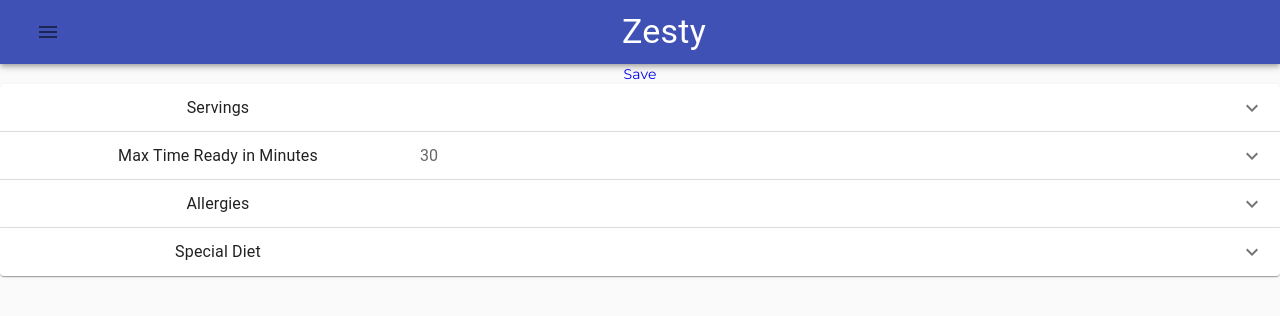
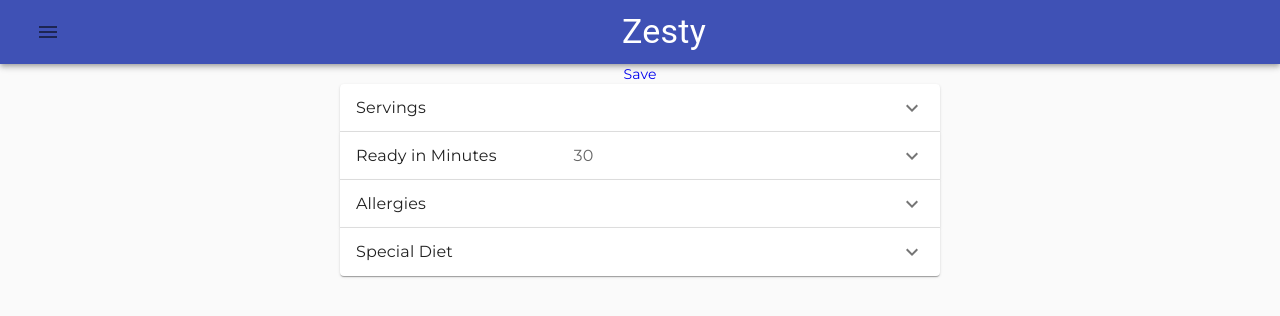
Before and after one commit to Co-Lab-You-Belong-in-Tech/zesty, a React (Create React App) app: page /preferences in a window 1280 px wide. Shown: the top 316 px of the page. Built offline with nearby package versions, Linux system fonts and the light colour scheme.

Commit message:
Adjust styling of Preferences page

```diff
--- a/src/Components/AllergiesOption/AllergiesOption.js
+++ b/src/Components/AllergiesOption/AllergiesOption.js
@@ -1,18 +1,17 @@
 import React, { useState } from 'react'
-
 import Accordion from '@mui/material/Accordion';
 import AccordionDetails from '@mui/material/AccordionDetails';
 import AccordionSummary from '@mui/material/AccordionSummary';
 import Typography from '@mui/material/Typography';
 import ExpandMoreIcon from '@mui/icons-material/ExpandMore';
-
 import CheckboxOption from '../CheckboxOption/CheckboxOption'
 
-function AllergiesOption({ allergyOptions, allergies, setAllergies }) {
+function AllergiesOption({ allergyOptions, setAllergies, accordionClass, allergyListClass, allergyClass }) {
     const [expanded, setExpanded] = useState(false);
     const [checkedState, setCheckedState] = useState(
       new Array(allergyOptions.length).fill(false)
     );
+    const [ allergyArray, setAllergyArray ] = useState([])
 
     const handleAllergies = (position) => {
         const updatedCheckedState = checkedState.map((item, index) =>
@@ -27,6 +26,7 @@
         }
         const allergyQuery = chosenAllergies.join()
         setAllergies(allergyQuery)
+        setAllergyArray(chosenAllergies)
       }
 
       const handleChange = (panel) => (event, isExpanded) => {
@@ -34,16 +34,28 @@
       };
 
     return (
-        <Accordion expanded={expanded === 'panel3'} onChange={handleChange('panel3')}>
+        <Accordion
+            expanded={expanded === 'panel3'}
+            onChange={handleChange('panel3')}
+            className={accordionClass}
+            >
             <AccordionSummary
             expandIcon={<ExpandMoreIcon />}
             aria-controls='panel3bh-content'
             id='panel3bh-header'
             >
-            <Typography sx={{ width: '33%', flexShrink: 0 }}>
+            <Typography sx={{ width: '35%', flexShrink: 0, fontFamily: 'Montserrat', fontWeight: 500, textAlign: 'left' }}>
                 Allergies
             </Typography>
-          <Typography sx={{ color: 'text.secondary' }}>{allergies}</Typography>
+            <Typography sx={{ color: 'text.secondary', fontFamily: 'Montserrat', textAlign: 'left' }}>
+                <div className={allergyListClass}>
+                    {allergyArray.map((allergy) => {
+                        return (
+                            <p className={allergyClass} key={allergy}>{allergy}</p>
+                        )
+                    })}
+                </div>
+            </Typography>
             </AccordionSummary>
             <AccordionDetails>
                 {allergyOptions.map((option, index) => {
--- a/src/Components/CheckboxOption/CheckboxOption.js
+++ b/src/Components/CheckboxOption/CheckboxOption.js
@@ -1,9 +1,11 @@
 import React from 'react'
 import Checkbox from '@mui/material/Checkbox';
 
+import '../RadioOption/Option.css'
+
 function CheckboxOption({ id, title, onChange, checked }) {
     return (
-        <div>
+        <div className="accordion-details">
            <Checkbox
                 checked={checked}
                 onChange={onChange}
--- a/src/Components/MealTabs/MealTabs.js
+++ b/src/Components/MealTabs/MealTabs.js
@@ -12,18 +12,14 @@
     const tabTheme = createTheme({
         breakpoints: {
             values: {
-                xs: 0,
-                sm: 600,
-                md: 900,
-                lg: 1200,
-                xl: 1536,
+                desktop: 600,
             }
         }
     });
 
     const useStyles = makeStyles(() => ({
         tabs: {
-            [tabTheme.breakpoints.up("sm")]: {
+            [tabTheme.breakpoints.up("desktop")]: {
                 width: 600,
                 margin: 'auto'
             }
--- a/src/Components/PreferenceOption/PreferenceOption.js
+++ b/src/Components/PreferenceOption/PreferenceOption.js
@@ -7,7 +7,7 @@
 
 import RadioOption from '../RadioOption/RadioOption'
 
-function PreferenceOption({ panelExpanded, title, ariaControls, id, type, options, onChange, optionState, name, checked }) {
+function PreferenceOption({ panelExpanded, title, ariaControls, id, options, onChange, optionState, name, accordionClass, accordionDetailsClass }) {
     const [expanded, setExpanded] = useState(false);
 
     const handleChange = (panel) => (event, isExpanded) => {
@@ -15,19 +15,26 @@
     };
 
     return (
-        <Accordion expanded={expanded === panelExpanded} onChange={handleChange(panelExpanded)}>
+            <Accordion
+                TransitionProps={{ unmountOnExit: true }}
+                expanded={expanded === panelExpanded}
+                onChange={handleChange(panelExpanded)}
+                className={accordionClass}
+            >
                 <AccordionSummary
                     expandIcon={<ExpandMoreIcon />}
                     aria-controls={ariaControls}
                     id={id}
                 >
-                <Typography sx={{ width: '33%', flexShrink: 0 }}>
+                    <Typography sx={{ width: '40%', flexShrink: 0, fontFamily: 'Montserrat', fontWeight: 500, textAlign: 'left' }}>
                         {title}
                     </Typography>
-                <Typography sx={{ color: 'text.secondary' }}>{optionState}</Typography>
+                    <Typography sx={{ color: 'text.secondary', fontFamily: 'Montserrat'}}>
+                        {optionState}
+                    </Typography>
                 </AccordionSummary>
                 <AccordionDetails>
-                {options.map((option, index) => {
+                    {options.map((option) => {
                         return (
                             <RadioOption
                                 key={option.id}
@@ -41,6 +48,7 @@
                     })}
                 </AccordionDetails>
             </Accordion>
+
     )
 }
 
--- /dev/null
+++ b/src/Components/RadioOption/Option.css
@@ -0,0 +1,3 @@
+.accordion-details {
+  text-align: left;
+}
--- a/src/Components/RadioOption/RadioOption.js
+++ b/src/Components/RadioOption/RadioOption.js
@@ -1,9 +1,12 @@
-import React from 'react'
+import React from 'react';
 import Radio from '@mui/material/Radio';
 
-function RadioOption({ id, name, title, optionState, onChange }) {
+import './Option.css';
+
+
+function RadioOption({ id, name, title, optionState, onChange, accordionDetailsClass }) {
     return (
-        <div>
+        <div className='accordion-details'>
             <Radio
                 id={id}
                 name={name}
@@ -14,7 +17,7 @@
             />
             <label>{title}</label>
         </div>
-    )
-}
+    );
+};
 
-export default RadioOption
+export default RadioOption;
--- a/src/Pages/Preferences.js
+++ b/src/Pages/Preferences.js
@@ -1,6 +1,9 @@
 import React, { useContext } from "react";
 import { SearchContext } from '../Contexts/SearchContext'
 import { Link } from "react-router-dom";
+
+import { makeStyles } from '@mui/styles';
+import { createTheme } from '@mui/material';
 
 import { servingRange } from "../utils/servingRange";
 import { maxTimeOptions } from "../utils/maxTimeOptions";
@@ -13,7 +16,7 @@
 function Preferences() {
   const {
     servings, setServings,
-    time, setTime, allergies,
+    time, setTime,
     setAllergies,
     diet, setDiet } = useContext(SearchContext)
 
@@ -29,9 +32,51 @@
     setDiet(e.target.value)
   }
 
+  const accordionTheme = createTheme({
+    breakpoints: {
+        values: {
+            desktop: 600,
+        }
+    }
+  });
+
+  const useStyles = makeStyles(() => ({
+    root: {
+      margin: 'auto',
+      [accordionTheme.breakpoints.up("desktop")]: {
+          width: 600,
+          margin: 'auto'
+      }
+    },
+    accordion: {
+      marginBottom: 0
+    },
+    allergyList: {
+      display: 'grid',
+      gridTemplateColumns: 'repeat(3, auto)',
+      margin: 0,
+      [accordionTheme.breakpoints.up("desktop")]: {
+          gridTemplateColumns: 'repeat(4, auto)'
+      }
+    },
+    allergy: {
+        margin: 0,
+        marginRight: 5,
+        marginBottom: 5,
+        padding: 5,
+        backgroundColor: '#F3F3F3',
+        borderRadius: 10,
+        textAlign: 'center'
+    }
+  }));
+
+
+const classes = useStyles();
+
   return (
-    <div className="preferences">
+    <>
       <Link to="/">Save</Link>
+      <div className={classes.root}>
         <PreferenceOption
           panelExpanded='panel1'
           title="Servings"
@@ -41,22 +86,26 @@
           options={servingRange}
           onChange={handleServings}
           name="servings"
+          accordionClass={classes.accordion}
         />
         <PreferenceOption
           panelExpanded='panel2'
-        title="Max Time Ready in Minutes"
+          title="Ready in Minutes"
           ariaControls='panel2bh-content'
           id='panel2bh-header'
           optionState={time}
           options={maxTimeOptions}
           onChange={handleTime}
           name="time"
+          accordionClass={classes.accordion}
         />
 
         <AllergiesOption
           allergyOptions={allergyOptions}
-        allergies={allergies}
           setAllergies={setAllergies}
+          accordionClass={classes.accordion}
+          allergyListClass={classes.allergyList}
+          allergyClass={classes.allergy}
         />
 
         <PreferenceOption
@@ -68,8 +117,10 @@
           options={dietOptions}
           onChange={handleDiet}
           name="diet"
+          accordionClass={classes.accordion}
         />
       </div>
+    </>
   );
 }
 
```
Lines whose indentation alone changed are shown as unchanged.
